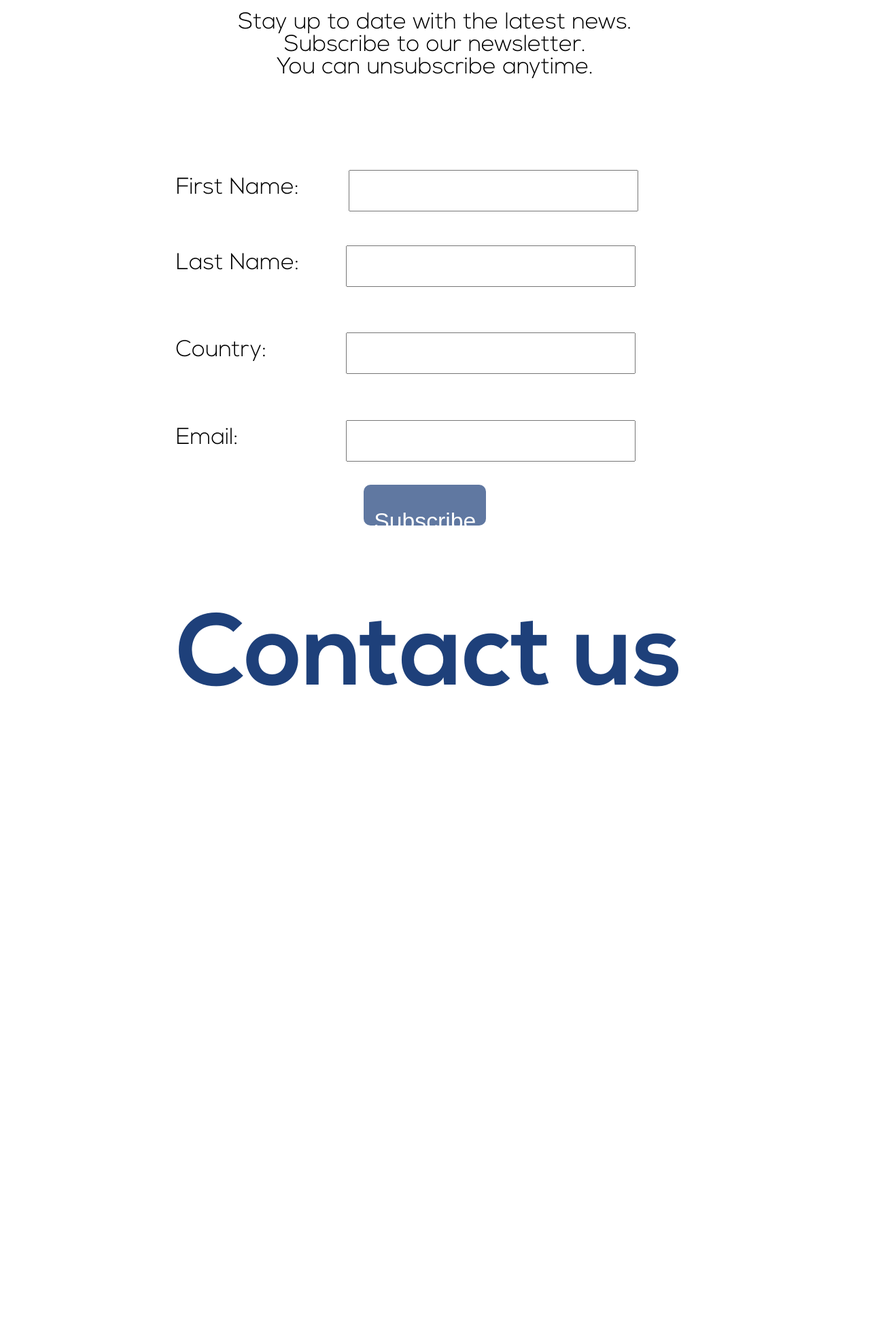
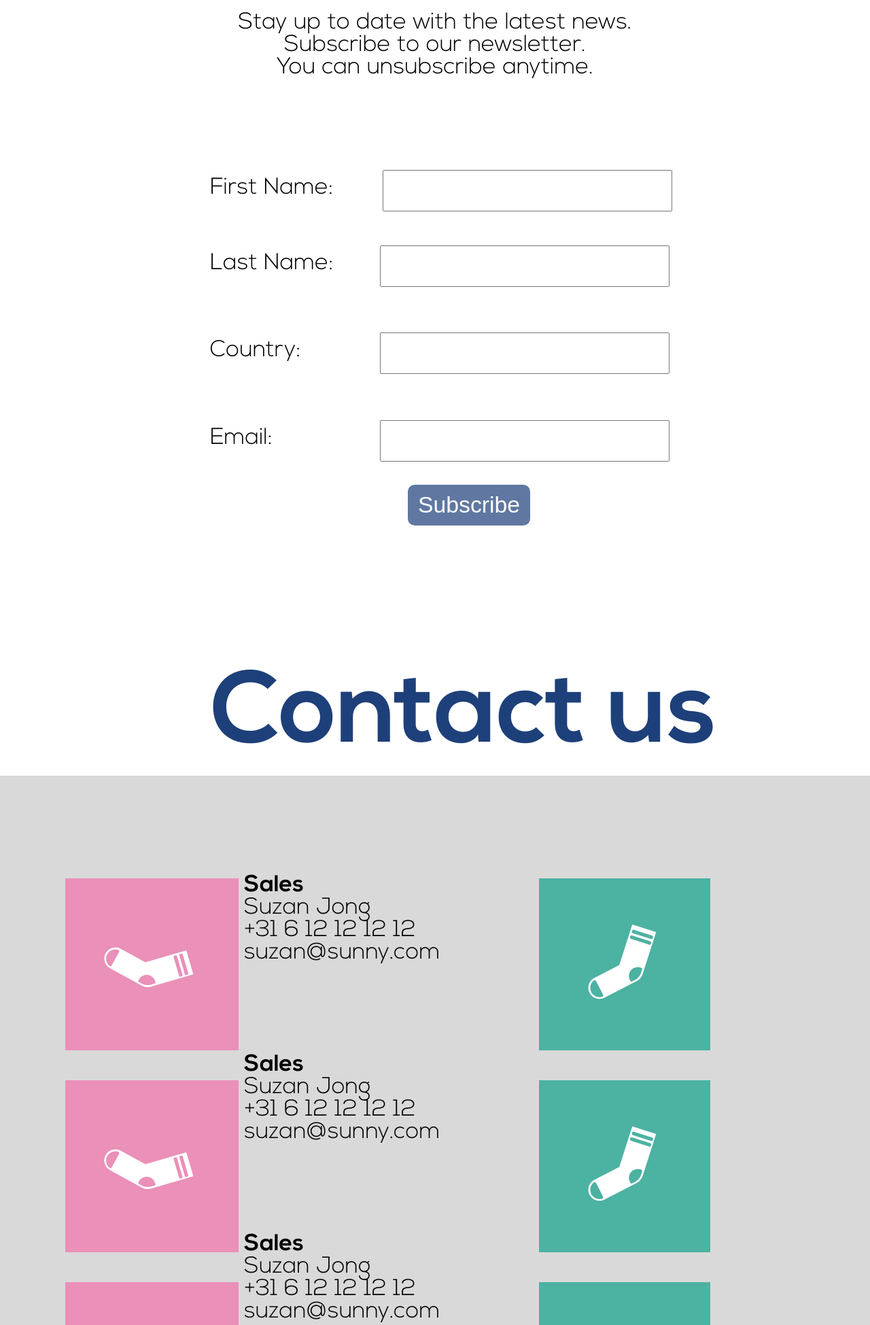
Before and after one commit to YohanLoz/Sunny-s-website, a PHP site: page /contact.php in a window 1280 px wide. Shown: the part 815-2764 px from the top of the page at 68% size. Before the commit the page ends 1825 px from the top, so only its background shows below. Run offline with PHP 8.4, Linux system fonts and the light colour scheme.

Commit message:
meeting version of contact page

```diff
--- a/contact.php
+++ b/contact.php
@@ -53,7 +53,41 @@
     <h1>Contact us</h1>
 </section>
 
+<section id="pinksocks">
+    <div class="pinksock1">
+    <img src="img/pinksock.png" alt="pinksock1">
+    </div>
+    <div class="pinksock2">
+    <img src="img/pinksock.png" alt="pinksock2">
+    </div>
+    <div class="pinksock3">
+    <img src="img/pinksock.png" alt="pinksock3">
+    </div>
+</section>
 
+<section id="contactleft">
+    <div class="contact1"><p><b>Sales</b><br>
+        Suzan Jong <br>+31 6 12 12 12 12<br>
+        suzan@sunny.com</p>
+    </div>
+    <div class="contact2"><p><b>Sales</b><br>
+        Suzan Jong <br>+31 6 12 12 12 12 <br>
+        suzan@sunny.com</p>
+    </div>
+    <div class="contact3"><p><b>Sales</b><br>
+        Suzan Jong <br>+31 6 12 12 12 12 <br>
+        suzan@sunny.com</p>
+    </div>
+</section>
 
-    </body>
-</html>
+<section id="greensocks">
+    <div class="greensock1">
+    <img src="img/greensock.png" alt="greensock1">
+    </div>
+    <div class="greensock2">
+    <img src="img/greensock.png" alt="greensock2">
+    </div>
+    <div class="greensock3">
+    <img src="img/greensock.png" alt="greensock3">
+    </div>
+</section>
--- a/css/contact.css
+++ b/css/contact.css
@@ -1,8 +1,14 @@
 
+body{
+background: linear-gradient(#ffffff 70%, #D9D9D9 30%);;
+}
+footer{
+    background: #D9D9D9;
+}
 #toptext{
-grid-column: 2 / 10;
-text-align: center;
-margin-top: 11.042vw;
+    grid-column: 2 / 10;
+    text-align: center;
+    margin-top: 11.042vw;
 }
 
 .toptext1{
@@ -46,9 +52,71 @@ margin: 0;
     margin-left: 18px;
     border: none;
     border-radius: 10px;
+    margin-left: 100px;
+}
 
+.button1 p{
+    margin: 0;
 }
 
 .bottomtxt{
-    grid-column: 3/10;
+    grid-column: 1/10;
+    margin-top: 6.597vw;
+    text-align: center;
+    margin-left: 14vw;
 }
+
+#pinksocks{
+    grid-column: 2/3;
+    height: 200px;
+    width: 200px;
+    text-align: start;
+}
+
+.pinksock1{
+    margin: 40px 40px 40px 0px;
+}
+
+.pinksock2 {
+    margin: 40px 40px 40px 0px;
+}
+
+.pinksock3 {
+    margin: 40px 40px 40px 0px;
+}
+
+#contactleft{
+    margin:0;
+    grid-column: 3/7;
+}
+
+.contact1{
+margin-left: 50px;
+margin-bottom: 132px;
+}
+
+.contact2 {
+margin-left: 50px;
+margin-bottom: 132px;
+}
+
+.contact3 {
+margin-left: 50px;
+}
+
+#greensocks {
+    grid-column: 7/7;
+    height: 200px;
+    width: 200px;
+    text-align: center;
+}
+
+.greensock1 {
+    margin: 40px 40px 40px 0px;
+}
+.greensock2 {
+    margin: 40px 40px 40px 0px;
+}
+.greensock3 {
+    margin: 40px 40px 40px 0px;
+}
```
